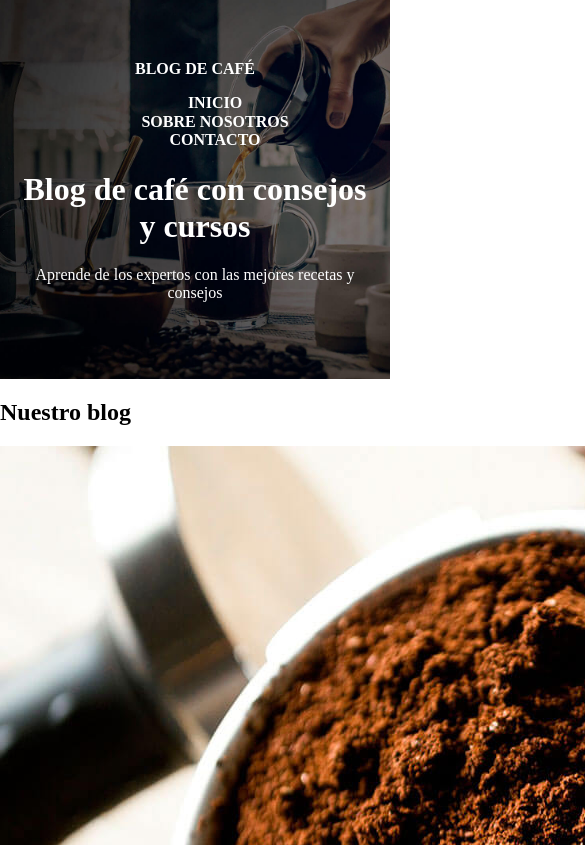
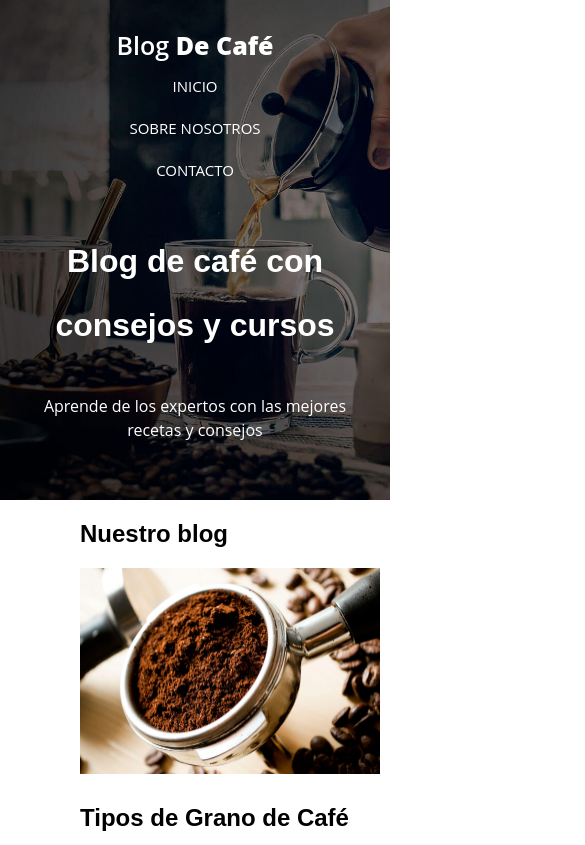
Before and after one commit to GomerClaure/blog-de-cafe, a plain HTML site: page index.html in a window 390 px wide. Shown: the top 845 px of the page, 585 px wide, since content can reach past the window. Drawn offline with Linux system fonts and the light colour scheme.

Commit message:
Completando pagina index del blog del cafe, con diseño responsivo

```diff
--- a/css/style.css
+++ b/css/style.css
@@ -1,20 +1,234 @@
+:root {
+  --fuenteHeading: 'PT Sans', sans-serif;
+  --fuenteParrafos: 'Open Sans', sans-serif;
 
-a{
+  --primario: #784D3C;
+  --gris: #e1e1e1;
+  --blanco: #ffffff;
+  --negro: #000000;
+}
+
+html {
+  box-sizing: border-box;
+  font-size: 62.5%;
+  /* 1 rem = 10px */
+}
+
+*,
+*:before,
+*:after {
+  box-sizing: inherit;
+}
+
+body {
+  font-family: var(--fuenteParrafos);
+  font-size: 1.6rem;
+  line-height: 2;
+}
+
+a {
   text-decoration: none;
   color: #fff;
-    font-weight: bold;
   text-transform: uppercase;
+  font-size: 1.5rem;
+}
+
+h1,
+h2,
+h3 {
+  font-family: var(--fuenteHeading);
+}
+
+h1 {
+  font-size: 4.8rem;
+}
+
+h2 {
+  font-size: 3.6rem;
+}
+
+h3 {
+  font-size: 2.4rem;
+}
+
+p {
+  font-size: 1.6rem;
+  line-height: 1.5;
 }
 
 .header-container {
-    background-image: url('../img/banner.jpg');
-    background-size: cover;
-    background-position: center;
+  background: url('../img/banner.jpg') center/cover no-repeat;
   color: white;
   text-align: center;
-    padding: 60px 20px;
+  height: 50rem;
+  /* altura fija como pediste */
+  display: flex;
+  flex-direction: column;
+  justify-content: space-between;
+  padding: 2rem;
 }
 
-.header-container .nav-links  {
+/* ======== NAVBAR ======== */
+.navbar {
+  display: flex;
+  justify-content: space-between;
+  align-items: center;
+}
+
+.logo {
+  font-size: 2.5rem;
+  color: #fff;
+  text-transform: capitalize;
+  font-weight: 600;
+}
+
+.logo span {
+  font-weight: 800;
+}
+
+.nav-links {
+  display: flex;
+  gap: 2rem;
   list-style: none;
 }
+
+.nav-links a {
+  color: #fff;
+  text-decoration: none;
+  text-transform: uppercase;
+  transition: color 0.3s ease;
+}
+
+.nav-links a:hover {
+  color: #d4af37;
+}
+
+/* ======== HERO ======== */
+.hero {
+  flex: 1;
+  display: flex;
+  flex-direction: column;
+  justify-content: center;
+  align-items: center;
+  padding: 2rem 1rem;
+}
+
+/* ======== RESPONSIVE ======== */
+
+/* TABLET (hasta 1024px) */
+@media (max-width: 1024px) {
+  nav>ul {
+    padding: 0px;
+    margin: 0px;
+  }
+
+  .navbar {
+    flex-direction: column;
+  }
+
+  .nav-links {
+    gap: 1.2rem;
+  }
+}
+
+/* CELULAR (hasta 768px) */
+@media (max-width: 768px) {
+  .navbar {
+    flex-direction: column;
+    align-items: center;
+  }
+
+  .nav-links {
+    flex-direction: column;
+    gap: 1rem;
+  }
+}
+
+/* SECCION MAIN BLOG */
+
+.main-content {
+  padding-inline: 10rem;
+  display: grid;
+  grid-template-columns: 2fr 1fr;
+  gap: 2rem;
+
+  h3 {
+    margin: 1rem 0px 1rem 0px;
+  }
+}
+
+.read-more {
+  display: inline-block;
+  background: var(--negro);
+  color: var(--blanco);
+  padding: .5rem 1rem;
+  margin-top: 1rem;
+  text-align: center;
+}
+
+
+
+.post, .curso {
+  margin-bottom: 4rem;
+}
+
+.blog-posts img {
+  width: 100%;
+}
+
+.curso-link {
+  display: inline-block;
+  background: var(--primario);
+  color: var(--blanco);
+  padding: .5rem 1rem;
+  margin-top: 1rem;
+  text-align: center;
+  font-size: 1.7rem;
+}
+
+.sidebar {
+  padding-left: 3rem;
+}
+
+/* Cuando el ancho sea menor a 900px (por ejemplo), se apila */
+@media (max-width: 1024px) {
+  .main-content {
+    padding-inline: 8rem;
+    grid-template-columns: repeat(auto-fit, minmax(300px, 1fr));
+    /* gap:0px; */
+  }
+
+  .sidebar {
+padding-left: 0px;
+  }
+
+  .read-more, .curso-link {
+    width: 100%;
+  }
+}
+
+/* Navegacion */
+
+footer {
+  display: flex;
+  justify-content: space-between;
+  align-items: center;
+  padding: 3rem 16rem;
+  background: var(--negro);
+  color: var(--blanco);
+
+  .footer-logo {
+    font-size: 2.5rem;
+    font-weight: 600;
+  }
+
+  .footer-links {
+    display: flex;
+    gap: 2rem
+  }
+}
+@media (max-width: 868px) {
+  .footer{
+    padding: 2rem 4rem;
+  }
+}
--- a/index.html
+++ b/index.html
@@ -12,7 +12,7 @@
 <body>
     <header class="header-container">
         <nav class="navbar">
-            <a href="#" class="logo">Blog de Café</a>
+            <a href="#" class="logo">Blog <span>de Café</span></a>
             <ul class="nav-links">
                 <li><a href="#">Inicio</a></li>
                 <li><a href="#">Sobre Nosotros</a></li>
@@ -27,9 +27,9 @@
 
     <main class="main-content">
         <section class="blog-posts">
-            <h2 class="blog-tittle">
+            <h3 class="blog-tittle">
                 Nuestro blog
-            </h2>
+            </h3>
             <article class="post">
                 <img src="./img/blog1.jpg" alt="imagen de entrada de blog" class="post-img">
                 <h3>Tipos de Grano de Café</h3>
@@ -47,6 +47,7 @@
                 <a href="#" class="read-more">Leer Entrada</a>
             </article>
             <article class="post">
+                <img src="./img/blog3.jpg" alt="imagen de entrada de blog" class="post-img">
                 <h3>Beneficios del Café</h3>
                 <p>Lorem ipsum dolor sit amet consectetur adipisicing elit. Maiores aut vitae explicabo atque, quo,
                     voluptas sapiente asperiores distinctio beatae aperiam, fugiat quidem numquam possimus dolorum quam
@@ -55,23 +56,23 @@
             </article>
         </section>
         <aside class="sidebar cursos">
-            <h2>Nuestros cursos y talleres</h2>
+            <h3>Nuestros Cursos y Talleres</h3>
             <div class="curso">
                 <h3 class="curso-title"> Tecnicas de extraccion de café</h3>
-                <p class="curso-precio">Precio: Bs 50</p>
-                <p class="curso-cupo">Cupo: 20</p>
-                <a href="#" class="curso-link">Ver Curso</a>
+                <p class="curso-precio"><strong>Precio:</strong> Bs 50</p>
+                <p class="curso-cupo"><strong>Cupo:</strong> 20</p>
+                <a href="#" class="curso-link">MAS INFORACION SOBRE NUESTROS CURSOS</a>
             </div>
             <div class="curso">
                 <h3 class="curso-title"> 4 Recetas de Café para Principiantes</h3>
-                <p class="curso-precio">Precio: Gratis</p>
-                <p class="curso-cupo">Cupo: 15</p>
-                <a href="#" class="curso-link">Ver Curso</a>
+                <p class="curso-precio"><strong>Precio:</strong> Gratis</p>
+                <p class="curso-cupo"><strong>Cupo:</strong> 15</p>
+                <a href="#" class="curso-link">MAS INFORACION SOBRE NUESTROS CURSOS</a>
             </div>
         </aside>
     </main>
     <footer class="footer">
-        <a href="#" class="footer-logo">Blog de Café</a>
+        <a href="#" class="footer-logo">Blog <span>de Café</span></a>
         <div class="footer-links">
             <a href="#">Inicio</a>
             <a href="#">Sobre Nosotros</a>
```
Lines whose indentation alone changed are shown as unchanged.
